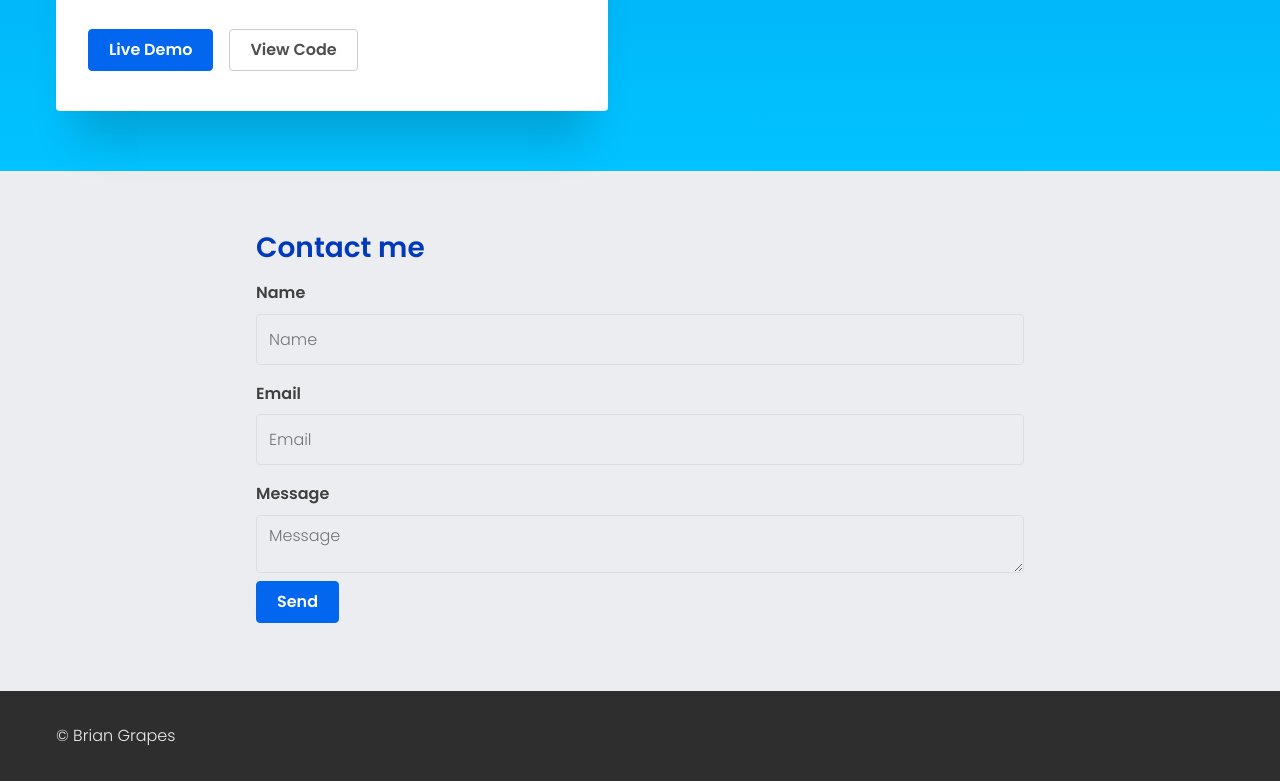
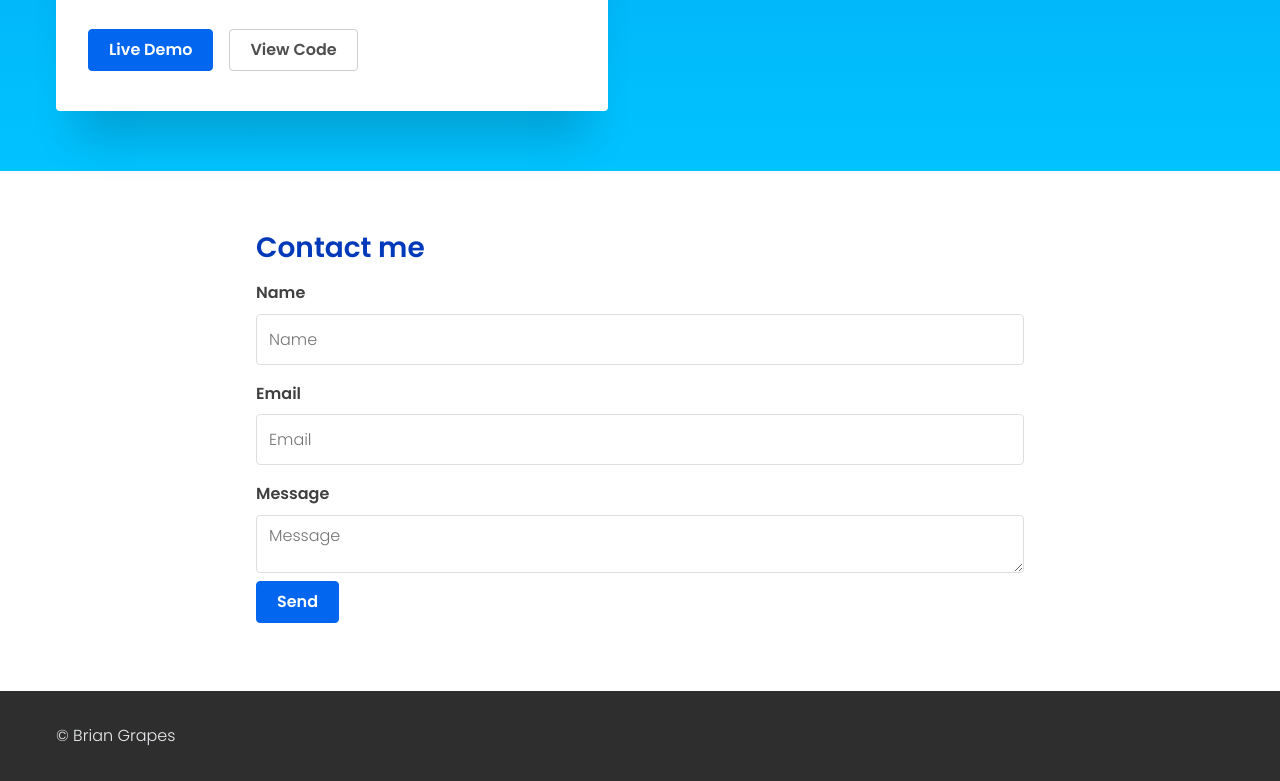
Before and after one commit to bgrapes/bgrapes.com, a Gatsby site: page / in a window 1280 px wide. Shown: the part 2538-3319 px from the top of the page. Built offline with nearby package versions, Linux system fonts and the light colour scheme; Gatsby itself is replaced by a stand-in of ours.

Commit message:
feat(contact): change background color

```diff
--- a/src/components/Contact.style.js
+++ b/src/components/Contact.style.js
@@ -1,5 +1,5 @@
 import styled from "styled-components"
 
 export const Section = styled.section`
-  background-color: ${({ theme }) => theme.lightGray};
+  background-color: ${({ theme }) => theme.white};
 `
```
